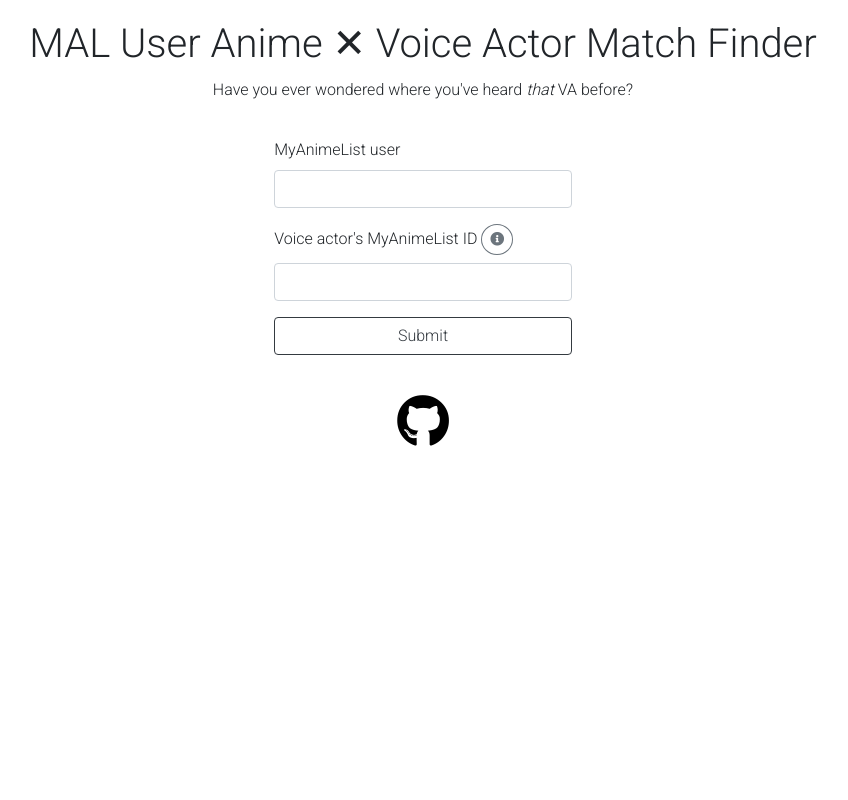
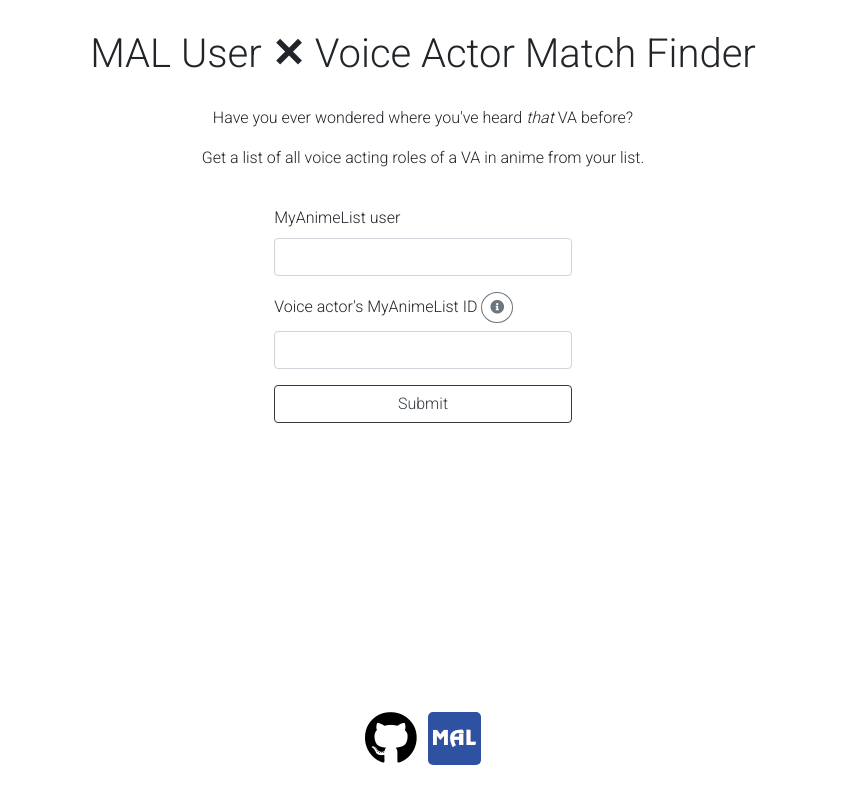
Before and after one commit to juliamarc/mal-user-va-app, a Flask app: page / in a window 1280 px wide. Shown: the whole page, without its empty margins (217-1065 px from the left). Run offline with Flask 2, Linux system fonts and the light colour scheme; parts of the project's set-up code (start-up, migrations or seed data) failed here and were passed over; some libraries are stand-ins or nearby versions.

Commit message:
add mal icon and loading screen

```diff
--- a/app.py
+++ b/app.py
@@ -7,6 +7,7 @@ import click
 
 from flask import Flask, render_template, request, send_from_directory
 from jikanpy import Jikan
+from jikanpy.exceptions import APIException
 from ratelimiter import RateLimiter
 from waitress import serve
 
@@ -18,32 +19,28 @@ app.logger.setLevel(logging.ERROR)
 jikan = Jikan()
 
 
-@RateLimiter(max_calls=30, period=60)
-@RateLimiter(max_calls=2, period=1)
+# @RateLimiter(max_calls=30, period=60)
+# @RateLimiter(max_calls=2, period=1)
+@RateLimiter(max_calls=1, period=4)
 def call_api(call_type, identifier, page=1):
     print(f"Called API for {call_type} with id {identifier} "
           f"page {page} {datetime.now()}")
 
-    try:
-        if call_type == 'user':
-            user = jikan.user(
-                username=identifier,
-                request='animelist',
-                argument='all',
-                page=page)
-            anime = user['anime']
+    if call_type == 'user':
+        user = jikan.user(
+            username=identifier,
+            request='animelist',
+            argument='all',
+            page=page)
+        anime = user['anime']
 
-            return anime
-        elif call_type == 'person':
-            person = jikan.person(identifier)
+        return anime
+    elif call_type == 'person':
+        person = jikan.person(identifier)
 
-            return person
-        else:
-            pass
-    except Exception as e:
-        print("OOPS!")
-        print(e)
-        return []
+        return person
+    else:
+        pass
 
 
 def get_info(call_type, identifier, page=1):
@@ -70,40 +67,72 @@ def fav():
 @app.route('/', methods=['GET', 'POST'])
 @app.route('/index.html', methods=['GET', 'POST'])
 def index():
+    error_msg = ''
+    info_msg = ''
+
     if request.method == 'POST':
-        user = request.form['username']
-        user_anime = get_info('user', user)
-        print(f"User {user} anime's:", len(user_anime))
+        user = "".join(request.form['username'].split())
+        va = "".join(request.form['vaid'].split())
 
-        va = request.form['vaid']
-        va_info = get_info('person', va)
-        print("VA roles:", len(va_info['voice_acting_roles']))
+        try:
+            user_anime = get_info('user', user)
+            print(f"User {user} anime's:", len(user_anime))
 
-        user_anime_dict = {anime['mal_id']: anime for anime in user_anime}
-        va_anime_dict = {
-            (role['anime']['mal_id'], role['character']['mal_id']): role
-            for role in va_info['voice_acting_roles']}
+            va_info = get_info('person', va)
+            print("VA roles:", len(va_info['voice_acting_roles']))
 
-        user_matching_anime_dict = {
-            k: v for k, v in user_anime_dict.items()
-            if k in [va_k[0] for va_k in va_anime_dict.keys()]}
-        va_matching_anime_dict = {
-            k: v for k, v in va_anime_dict.items()
-            if k[0] in user_matching_anime_dict}
+            user_anime_dict = {anime['mal_id']: anime for anime in user_anime}
+            va_anime_dict = {
+                (role['anime']['mal_id'], role['character']['mal_id']): role
+                for role in va_info['voice_acting_roles']}
 
-        joined_matching_anime_dict = {}
-        for k, v in user_matching_anime_dict.items():
-            joined_matching_anime_dict[k] = v
-            va_roles = [
-                v for k, v in filter(
-                    lambda kv: kv[0][0] == k, va_matching_anime_dict.items())]
-            joined_matching_anime_dict[k]['va_roles'] = va_roles
+            user_matching_anime_dict = {
+                k: v for k, v in user_anime_dict.items()
+                if k in [va_k[0] for va_k in va_anime_dict.keys()]}
+            va_matching_anime_dict = {
+                k: v for k, v in va_anime_dict.items()
+                if k[0] in user_matching_anime_dict}
 
-        return render_template(
-            'result.html',
-            matching_anime=joined_matching_anime_dict.values(),
-            user=user,
-            voice_actor=va_info)
+            joined_matching_anime_dict = {}
+            for k, v in user_matching_anime_dict.items():
+                joined_matching_anime_dict[k] = v
+                va_roles = [
+                    v for k, v in filter(
+                        lambda kv: kv[0][0] == k,
+                        va_matching_anime_dict.items())]
+                joined_matching_anime_dict[k]['va_roles'] = va_roles
+
+        except APIException as e:
+            if e.__dict__.get('status_code') == 400 and \
+                    e.__dict__.get('relevant_params').get('username') == user:
+                error_msg = f"User {user} doesn't exist!"
+            elif e.__dict__.get('status_code') == 404 and \
+                    e.__dict__.get('relevant_params').get('id') == va:
+                error_msg = f"Voice actor with ID {va} doesn't exist!"
+            elif e.__dict__.get('status_code') == 429:
+                info_msg = "Try again later."
+            elif e.__dict__.get('status_code') == 500:
+                info_msg = "API is down. Try again later."
+            elif e.__dict__.get('status_code') == 503:
+                info_msg = "MAL is down. Try again later."
+            else:
+                error_msg = (f"Something unexpected went wrong. "
+                             f"Error details: {e}")
+        except Exception as e:
+            error_msg = (f"Something unexpected went wrong. "
+                         f"Error details: {e}")
+
+        if error_msg or info_msg:
+            return render_template(
+                'index.html',
+                error_msg=error_msg,
+                info_msg=info_msg)
+        else:
+            return render_template(
+                'result.html',
+                matching_anime=joined_matching_anime_dict.values(),
+                user=user,
+                voice_actor=va_info)
 
     return render_template('index.html')
 
--- a/static/css/style.css
+++ b/static/css/style.css
@@ -1,16 +1,57 @@
+.overlay {
+    opacity: 1;
+    background-color: #ffffff;
+    position: fixed;
+    width: 100%;
+    height: 100%;
+    top: 0px;
+    left: 0px;
+    z-index: 1000;
+    display: none;
+}
+
+.spinner {
+    position: fixed;
+    z-index: 999;
+    overflow: show;
+    margin: auto;
+    top: 0;
+    left: 0;
+    bottom: 0;
+    right: 0;
+    width: 50px;
+    height: 50px;
+}
+
 #gh-icon {
     color: #000;
     font-size: 40pt;
     transition: color 150ms;
+    width: 53px;
+    height: 53px;
 }
 
 #gh-icon:hover {
     color: #444;
 }
 
-h1 {
-    text-align: center;
-    margin: auto;
+#mal-icon {
+    background-image: url(../images/mal-icon.png);
+    width: 53px;
+    height: 53px;
+    transition: color 150ms;
+    border-radius: 5px;
+    background-repeat: no-repeat;
+    display: inline-block;
+    margin-top: auto;
+}
+
+#mal-icon:hover {
+    background-image: url(../images/mal-icon-hover.png);
+}
+
+*[id$="-icon"] {
+    margin: 5px;
 }
 
 body {
@@ -18,11 +59,17 @@ body {
     padding: 20px;
 }
 
+#container {
+    display: flex;
+    flex-direction: column;
+    min-height: 95vh;
+}
+
 div[class^="col-"] {
     padding: 10px;
 }
 
-.table td.status-bar, .table th.status-bar  {
+.table td.status-bar, .table th.status-bar {
     padding: 2px;
 }
 
@@ -50,3 +97,7 @@ div[class^="col-"] {
 .plantowatch {
     background-color: #c3c3c3;
 }
+
+.footer {
+    margin-top: auto;
+}
--- a/static/js/script.js
+++ b/static/js/script.js
@@ -1,3 +1,17 @@
 $(function () {
-    $('[data-toggle="popover"]').popover()
-  })
+  $('[data-toggle="popover"]').popover()
+})
+
+function showLoadingScreen() {
+  var overlay = document.getElementById("overlay");
+  if (overlay) {
+    overlay.style.display = "initial";
+  }
+}
+
+function hideLoadingScreen() {
+  var overlay = document.getElementById("overlay");
+  if (overlay) {
+    overlay.style.display = "none";
+  }
+}
--- a/templates/base.html
+++ b/templates/base.html
@@ -23,23 +23,28 @@
   <script src="https://stackpath.bootstrapcdn.com/bootstrap/4.3.1/js/bootstrap.min.js"
     integrity="sha384-JjSmVgyd0p3pXB1rRibZUAYoIIy6OrQ6VrjIEaFf/nJGzIxFDsf4x0xIM+B07jRM"
     crossorigin="anonymous"></script>
+  <script src="{{ url_for('static', filename='js/script.js') }}"></script>
   <title>MALVAUserMatchApp</title>
 </head>
 
-<body>
-  <h1>MAL User Anime &#10005; Voice Actor Match Finder</h1>
+<body onpageshow="hideLoadingScreen()">
   <div id="container">
+    <div class="row">
+      <div class="col-12 text-center">
+        <h1>MAL User <b>&#10005;</b> Voice Actor Match Finder</h1>
+      </div>
+    </div>
+
     {% block body %}
     {% endblock %}
 
-    <div class="row">
-      <div class="col-5"></div>
-      <div class="col-2 text-center">
-        <a href="https://github.com/juliamarc">
-          <span id="gh-icon" class="fab fa-github" aria-hidden="true" />
-        </a>
+    <div class="row footer">
+      <div class="col-12">
+        <div class="justify-content-center" style="display: flex;">
+        <a href="https://github.com/juliamarc"><i id="gh-icon" class="fab fa-github"></i></a>
+        <a id='mal-icon' href='https://myanimelist.net/profile/juliama'></a>
+        </div>
       </div>
-      <div class="col-5"></div>
     </div>
   </div>
 </body>
--- a/templates/index.html
+++ b/templates/index.html
@@ -1,32 +1,36 @@
 {% extends 'base.html' %}
 
 {% block body %}
-<script src="{{ url_for('static', filename='js/script.js') }}"></script>
+
+<div id="overlay" class="overlay">
+    <div class="spinner-grow spinner" style="width: 3rem; height: 3rem;" role="status"></div>
+</div>
 
 <div class="row">
   <div class="col-2"></div>
   <div class="col-8 text-center">
     <p>Have you ever wondered where you've heard <i>that</i> VA before?</p>
+    <p>Get a list of all voice acting roles of a VA in anime from your list.</p>
   </div>
   <div class="col-2"></div>
 </div>
 <div class="row justify-content-center">
   <div class="col-10 col-sm-7 col-md-5 col-lg-4 col-xl-3">
-    <form method=post>
+    <form method=post  onsubmit="showLoadingScreen()">
       <div class="form-group">
         <label for="username">MyAnimeList user</label>
-        <input type="text" class="form-control" id="username" name="username">
+        <input type="text" class="form-control" id="username" name="username" required>
       </div>
       <div class="form-group">
         <label for="vaid">
           Voice actor's MyAnimeList ID
-          <button type="button" class="btn btn-outline-secondary btn-sm rounded-circle"
-            data-toggle="popover" title="Where is this ID?"
-            data-content="It's in the link to the VA's MAL page, e.g. 65 for https://myanimelist.net/people/65/Mamoru_Miyano">
+          <button type="button" class="btn btn-outline-secondary btn-sm rounded-circle" data-toggle="popover"
+            title="What is the MAL ID?"
+            data-content="It's the number in the link to the VA's MAL page, e.g. 65 for https://myanimelist.net/people/65/Mamoru_Miyano">
             <i class="fas fa-info-circle"></i>
           </button>
         </label>
-        <input type="text" class="form-control" id="vaid" name="vaid">
+        <input type="text" pattern="[0-9]+" class="form-control" id="vaid" name="vaid" required>
       </div>
       <div class="text-center">
         <button type="submit" class="btn btn-outline-dark btn-block">Submit</button>
@@ -34,9 +38,25 @@
     </form>
   </div>
 </div>
-<div class="row">
-  <div class="col-6"></div>
-  <div class="col-6"></div>
+
+{% if info_msg %}
+<div class="row justify-content-center">
+  <div class="col-10 col-sm-7 col-md-5 col-lg-4 col-xl-3">
+    <div class="alert alert-info" role="alert">
+      {{ info_msg }}
+    </div>
+  </div>
 </div>
+{% endif %}
+
+{% if error_msg %}
+<div class="row justify-content-center">
+  <div class="col-10 col-sm-7 col-md-5 col-lg-4 col-xl-3">
+    <div class="alert alert-danger" role="alert">
+      {{ error_msg }}
+    </div>
+  </div>
+</div>
+{% endif %}
 
 {% endblock %}
```
Also changed, not shown: templates/result.html (+9 -3 lines), static/images/mal-icon-hover.png (added), static/images/mal-icon.png (added).
